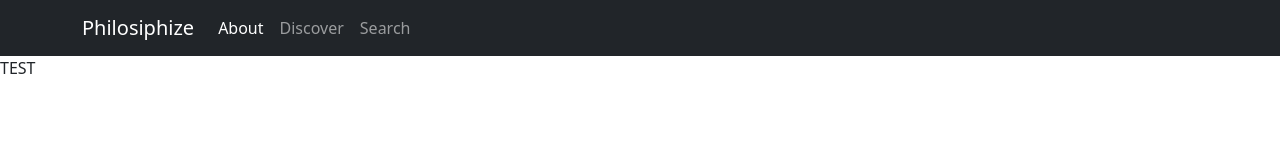
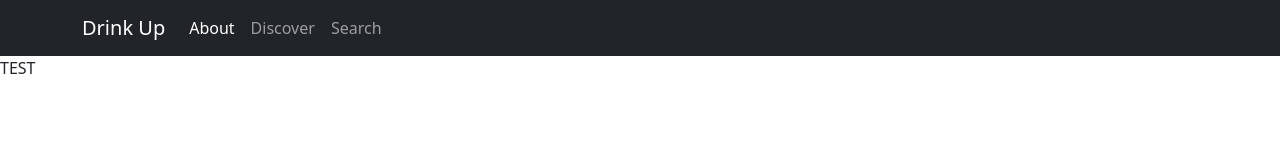
Before and after one commit to kristenpicard/Philosophize, a React (Create React App) app: page / in a window 1280 px wide. Shown: the top 160 px of the page. Built offline with nearby package versions, Linux system fonts and the light colour scheme; a web font is replaced by a local one.

Commit message:
Changing theme to cocktails and adding api Axios file

```diff
--- a/package.json
+++ b/package.json
@@ -6,6 +6,7 @@
     "@testing-library/jest-dom": "^5.14.1",
     "@testing-library/react": "^11.2.7",
     "@testing-library/user-event": "^12.8.3",
+    "axios": "^0.21.4",
     "bootstrap": "^3.4.1",
     "react": "^17.0.2",
     "react-bootstrap": "^2.0.0-rc.0",
--- a/public/index.html
+++ b/public/index.html
@@ -34,7 +34,7 @@
   integrity="sha384-F3w7mX95PdgyTmZZMECAngseQB83DfGTowi0iMjiWaeVhAn4FJkqJByhZMI3AhiU"
   crossorigin="anonymous"
 />
-    <title>Philosiphize</title>
+    <title>Drink Up</title>
   </head>
   <body>
     <noscript>You need to enable JavaScript to run this app.</noscript>
--- a/src/App.js
+++ b/src/App.js
@@ -1,7 +1,6 @@
 import React from "react";
 import { BrowserRouter as Router, Route } from "react-router-dom";
 import Navigation from "./components/Navbar";
-// import Wrapper from "./components/Wrapper";
 import About from "./pages/About";
 import Discover from "./pages/Discover";
 import Search from "./pages/Search";
@@ -11,12 +10,10 @@ function App() {
     <Router>
       <div>
         <Navigation />
-        {/* <Wrapper> */}
         <Route exact path="/" component={About} />
         <Route exact path="/about" component={About} />
         <Route exact path="/discover" component={Discover} />
         <Route exact path="/search" component={Search} />
-        {/* </Wrapper> */}
       </div>
     </Router>
   );
--- a/src/components/Navbar/index.js
+++ b/src/components/Navbar/index.js
@@ -7,7 +7,7 @@ function Navigation() {
   return (
     <Navbar bg="dark" variant="dark">
       <Container>
-        <Navbar.Brand href="/">Philosiphize</Navbar.Brand>
+        <Navbar.Brand href="/">Drink Up</Navbar.Brand>
         <Nav className="me-auto">
           <Link
             to="/"
```
Also changed, not shown: src/utils/API.js (added, +18 -0 lines), 1 other file (tests, documents, lock files or other folders).
